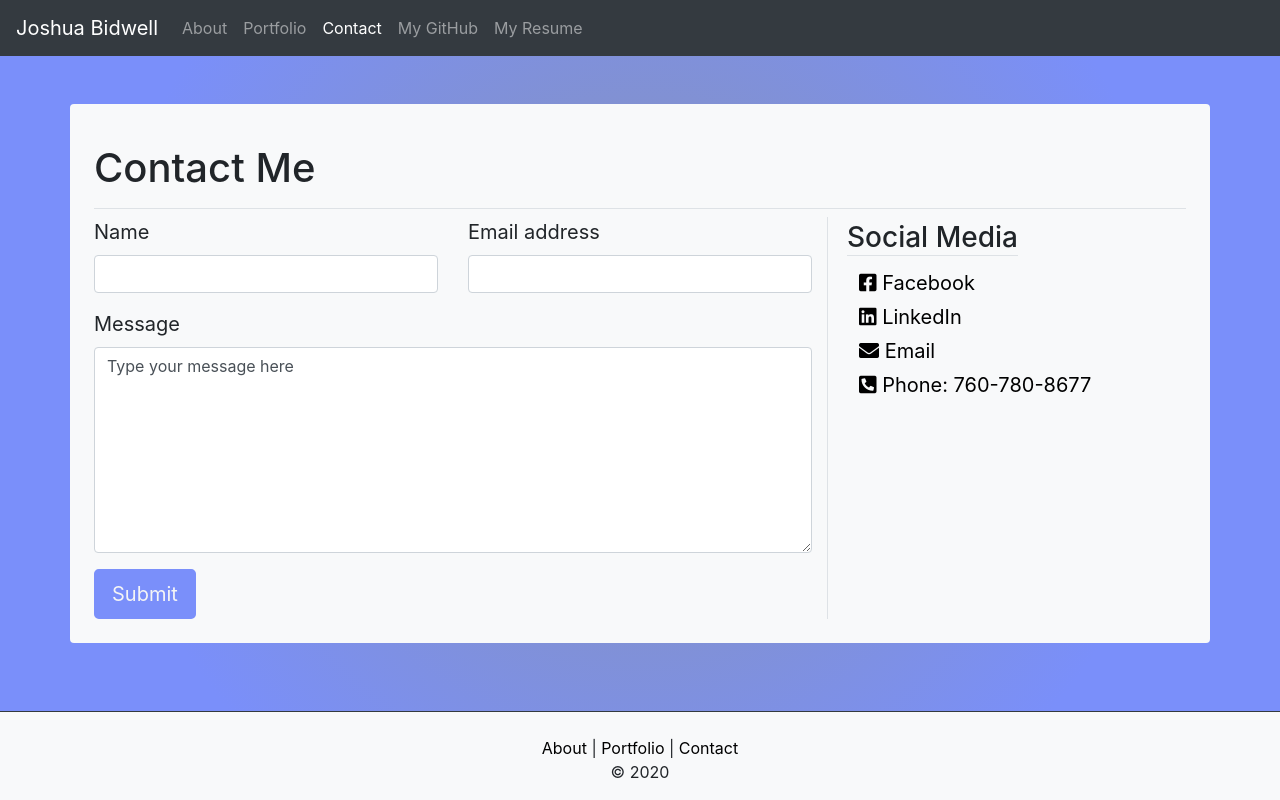
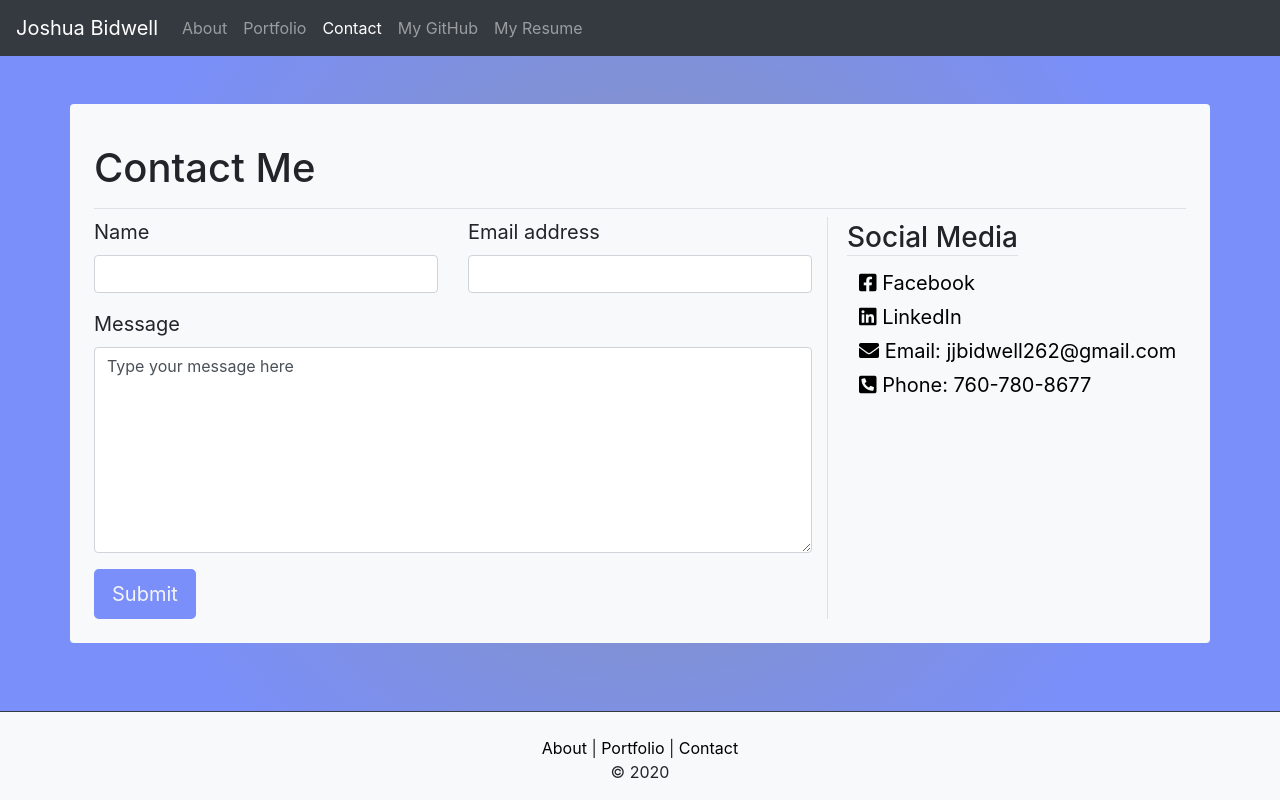
Before and after one commit to jjbidwell/jjbidwell.github.io, a plain HTML site: page contact.html in a window 1280 px wide. Drawn offline with nearby package versions, Linux system fonts and the light colour scheme.

Commit message:
added email

```diff
--- a/contact.html
+++ b/contact.html
@@ -77,7 +77,7 @@
             <a href="https://www.linkedin.com/in/joshua-bidwell/" target="_blank" class="portfolio-link"><i class="fab fa-linkedin"></i> LinkedIn</a>
           </div>
           <div class="ml-3 mb-1 row">
-            <a href="mailto:jjbidwell262@gmail.com" target="_blank" class="portfolio-link"><i class="fas fa-envelope"></i> Email</a>
+            <a href="mailto:jjbidwell262@gmail.com" target="_blank" class="portfolio-link"><i class="fas fa-envelope"></i> Email: jjbidwell262@gmail.com</a>
           </div>
           <div class="ml-3 mb-1 row">
             <p href="mailto:jjbidwell262@gmail.com" target="_blank" class="portfolio-link"><i class="fas fa-phone-square-alt"></i> Phone: 760-780-8677 </p>
```
